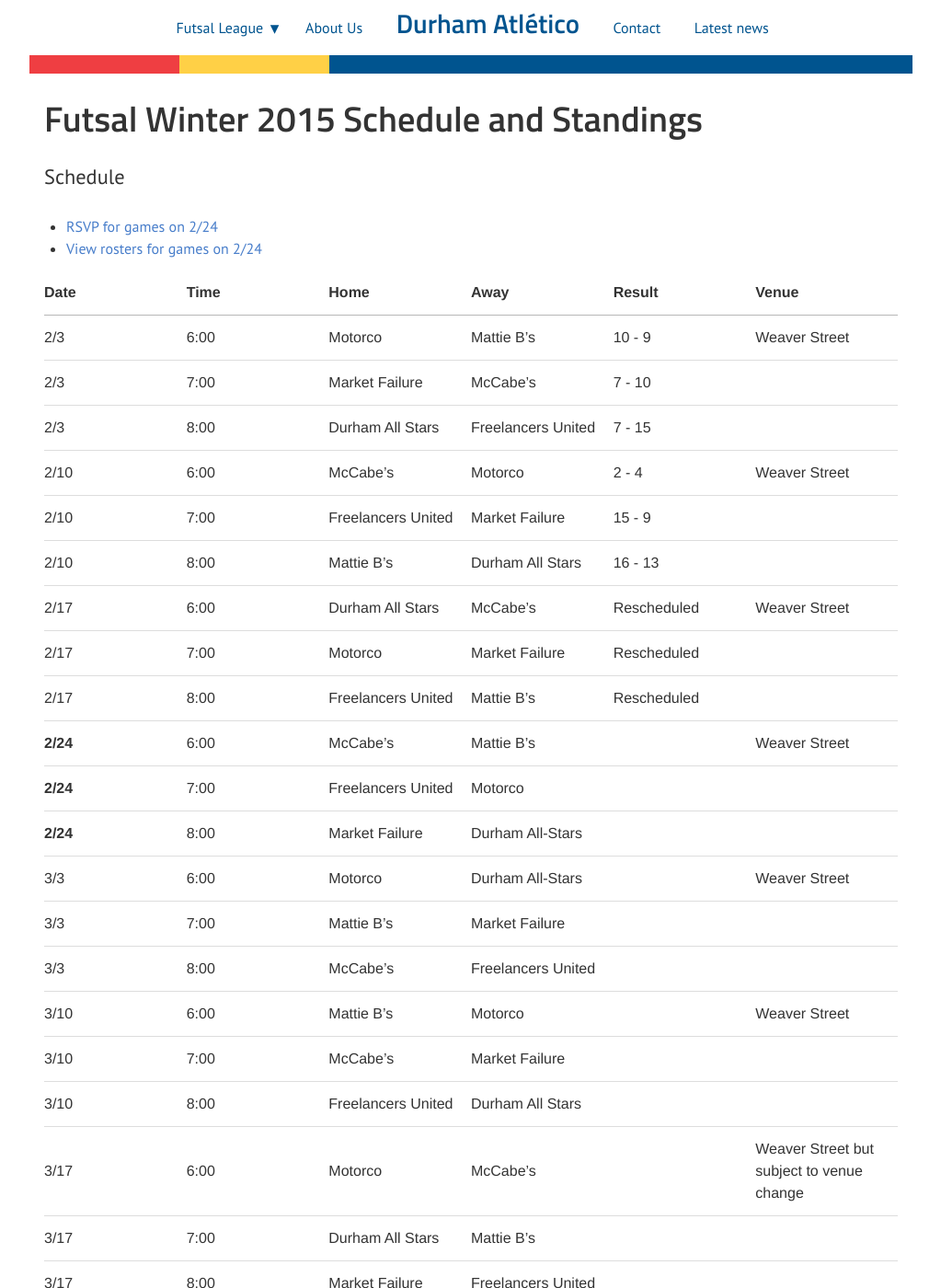
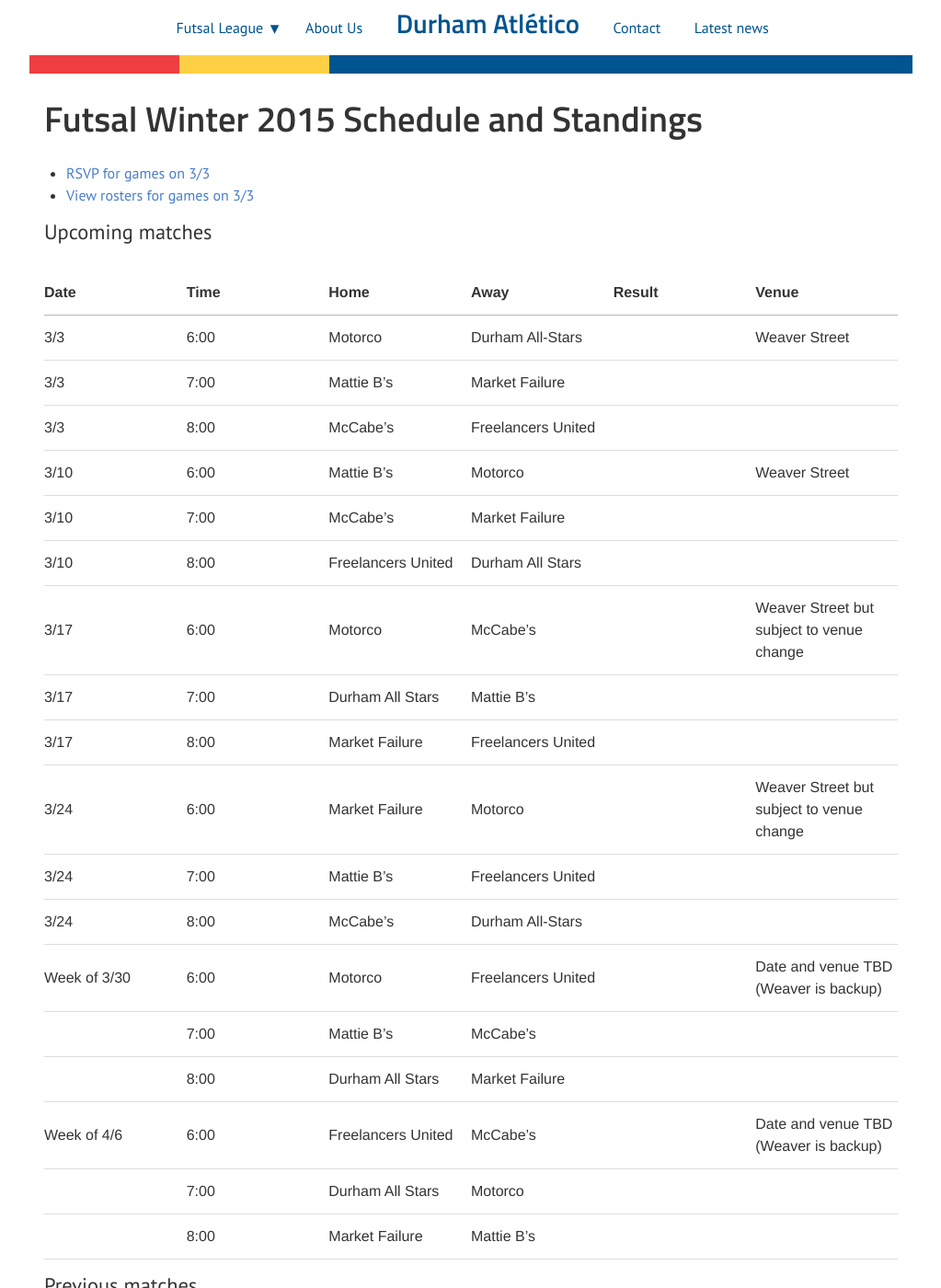
Before and after one commit to durhamatletico/durhamatletico.github.io, a Jekyll site: the page built from futsal/schedule.md, in a window 1280 px wide and 1400 px high. Shown: the whole window at 92% size, without its empty margins (128-1151 px from the left). Built offline with Jekyll 4.4.1, drawn with Linux system fonts in a browser that asks for light colours; some of the changed text lies outside the part shown.

Commit message:
Update schedule

```diff
--- a/futsal/schedule.md
+++ b/futsal/schedule.md
@@ -4,25 +4,13 @@ layout: page
 permalink: /futsal/schedule/
 ---
 
-## Schedule
+- [RSVP for games on 3/3](https://docs.google.com/forms/d/1aXAhp4j8j_YwOxjELoJ_vaLUCYkpKMI2PTYDoWQc09k/viewform)
+- [View rosters for games on 3/3](https://docs.google.com/spreadsheets/d/1X_ee1bele6Wl5RUP6sq5AtldP3TuvbjrXMHYb56f-Wo/edit?usp=sharing)
 
-- [RSVP for games on 2/24](https://docs.google.com/forms/d/1a8_pCTddBnzTaP0y-24WbG0_1T9rVKKo0CBi-oyMpOE/viewform)
-- [View rosters for games on 2/24](https://docs.google.com/spreadsheets/d/1QqqaQb751u6axaRlbO5FHl0SJ6pzGyUDEUiHXFy58Jk/edit#gid=1439340854)
+## Upcoming matches
 
 Date          |  Time  |  Home                |  Away                |  Result  |  Venue
 --------------|--------|----------------------|----------------------|----------|-------------------------------------------
-2/3      |  6:00  |  Motorco             |  Mattie B's          | 10 - 9   |  Weaver Street
-2/3      |  7:00  |  Market Failure      |  McCabe's            |  7 - 10  |
-2/3      |  8:00  |  Durham All Stars    |  Freelancers United  |  7 - 15  |
-2/10     |  6:00  |  McCabe's            |  Motorco             |  2 - 4   |  Weaver Street
-2/10     |  7:00  |  Freelancers United  |  Market Failure      | 15 - 9   |
-2/10     |  8:00  |  Mattie B's          |  Durham All Stars    | 16 - 13  |
-2/17     |  6:00  |  Durham All Stars    |  McCabe's            | Rescheduled |  Weaver Street
-2/17     |  7:00  |  Motorco             |  Market Failure      | Rescheduled |
-2/17     |  8:00  |  Freelancers United  |  Mattie B's          | Rescheduled |
-**2/24**     |  6:00  |  McCabe's            |  Mattie B's          |          |  Weaver Street
-**2/24**     |  7:00  |  Freelancers United  |  Motorco             |          |
-**2/24**     |  8:00  |  Market Failure      |  Durham All-Stars    |          |
 3/3      |  6:00  |  Motorco             |  Durham All-Stars    |          |  Weaver Street
 3/3      |  7:00  |  Mattie B's          |  Market Failure      |          |
 3/3      |  8:00  |  McCabe's            |  Freelancers United  |          |
@@ -42,6 +30,23 @@ Week of 4/6   |  6:00  |  Freelancers United  |  McCabe's            |
               |  7:00  |  Durham All Stars    |  Motorco             |          |
               |  8:00  |  Market Failure      |  Mattie B's          |          |
 
+## Previous matches
+
+Date          |  Time  |  Home                |  Away                |  Result  |  Venue
+--------------|--------|----------------------|----------------------|----------|-------------------------------------------
+2/3      |  6:00  |  Motorco             |  Mattie B's          | 10 - 9   |  Weaver Street
+2/3      |  7:00  |  Market Failure      |  McCabe's            |  7 - 10  |
+2/3      |  8:00  |  Durham All Stars    |  Freelancers United  |  7 - 15  |
+2/10     |  6:00  |  McCabe's            |  Motorco             |  2 - 4   |  Weaver Street
+2/10     |  7:00  |  Freelancers United  |  Market Failure      | 15 - 9   |
+2/10     |  8:00  |  Mattie B's          |  Durham All Stars    | 16 - 13  |
+2/17     |  6:00  |  Durham All Stars    |  McCabe's            | Rescheduled |  Weaver Street
+2/17     |  7:00  |  Motorco             |  Market Failure      | Rescheduled |
+2/17     |  8:00  |  Freelancers United  |  Mattie B's          | Rescheduled |
+2/24     |  6:00  |  McCabe's            |  Mattie B's          | Rescheduled         |  Weaver Street
+2/24     |  7:00  |  Freelancers United  |  Motorco             | Rescheduled         |
+2/24     |  8:00  |  Market Failure      |  Durham All-Stars    | Rescheduled         |
+
 ## Standings
 
 | Team               | Points | W | L | D | GF | GA |
```
